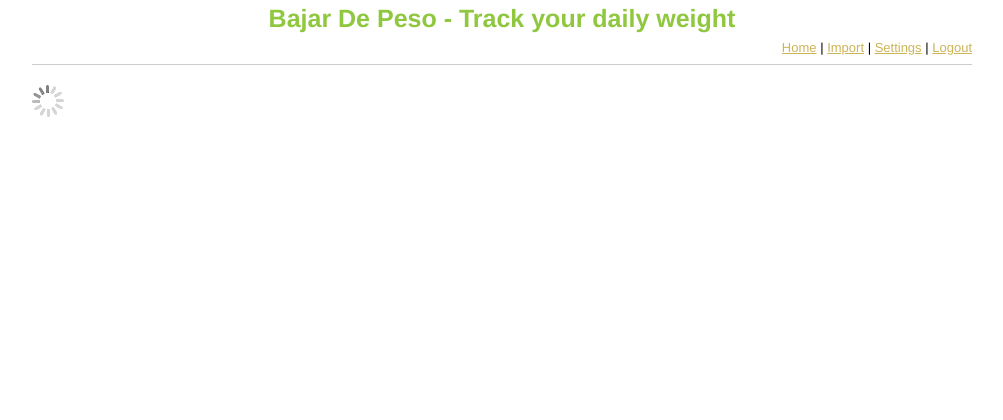
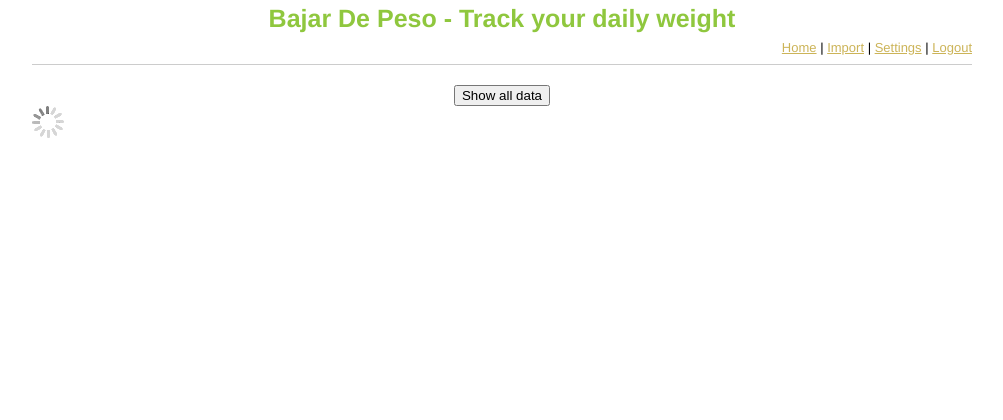
Before and after one commit to rmanocha/bajar-de-peso, a Django app: template templates/big-graph.html in a window 1280 px wide. Shown: the top 420 px of the page, without its empty margins (138-1141 px from the left). Run offline with Django 3.2, Linux system fonts and the light colour scheme; the template is opened without the code that fills it, so the values that code supplies are empty; some libraries are stand-ins or nearby versions.

Commit message:
Users can now see the graph based on how many data points they want to see.

```diff
--- a/bajarpeso/views.py
+++ b/bajarpeso/views.py
@@ -55,7 +55,8 @@ def get_weight_time_lost(settings, all_data):
 
 @login_required(False)
 def big_graph(request):
-    return direct_to_template(request, template = 'big-graph.html', extra_context = {'units' : WeightTrackerSettings.all().filter('user = ', users.get_current_user()).get().units})
+    settings = WeightTrackerSettings.all().filter('user = ', users.get_current_user()).get()
+    return direct_to_template(request, template = 'big-graph.html', extra_context = {'units' : settings.units, 'chart_max' : settings.chart_max})
 
 def main(request):
     user = users.get_current_user()
--- a/static/js/script.js
+++ b/static/js/script.js
@@ -85,32 +85,50 @@ $('#clear-all').click(function() {
 	}
 });
 
+$('#show-all-button').toggle(function() {
+    show_all = true;
+    $(this).attr('value', 'Show latest ' + $('#chart-max-data').val() + ' entries');
+    drawChart();
+}, function() {
+    show_all = false;
+    $(this).attr('value', 'Show all data');
+    drawChart();
+});
+
 google.load('visualization', '1', {'packages' : ['linechart']});
 google.setOnLoadCallback(drawChart);
 
 function drawChart() {
     if($('#placeholder').length == 0)
         return
+
     var data = new google.visualization.DataTable();
     $.getJSON('/get_chart_data/', {}, function(weight_data) {
         data.addColumn('string', 'Date');
         data.addColumn('number', 'Weight (' + weight_units + ')');
         data.addColumn('number', 'Moving Avg. (' + weight_units + ')');
-        data.addRows((weight_data.chart_max < weight_data.data.length) ? weight_data.chart_max : weight_data.data.length);
+        if(show_all)
+            data.addRows(weight_data.data.length);
+        else
+            data.addRows((weight_data.chart_max < weight_data.data.length) ? weight_data.chart_max : weight_data.data.length);
         counter = 0;
         for(var i = 0; i < weight_data.data.length; i++) {
-            if(i > weight_data.data.length - weight_data.chart_max) {
-                data.setCell(counter, 0, weight_data.data[i][0]);
-                data.setCell(counter, 1, weight_data.data[i][1]);
-            }
             if(i > 3) {
                 var tmp_sum = 0;
                 for(var j = 0; j < 5; j++)
                     tmp_sum += weight_data.data[i - j][1];
                 avg = Math.round((tmp_sum/5)*100)/100;
-                if(i > weight_data.data.length - weight_data.chart_max) {
-                    data.setCell(counter, 2, avg);
-                    counter++;
+                if(!show_all) {
+                    if(i > weight_data.data.length - weight_data.chart_max) {
+                        data.setCell(counter, 0, weight_data.data[i][0]);
+                        data.setCell(counter, 1, weight_data.data[i][1]);
+                        data.setCell(counter, 2, avg);
+                        counter++;
+                    }
+                } else {
+                    data.setCell(i, 0, weight_data.data[i][0]);
+                    data.setCell(i, 1, weight_data.data[i][1]);
+                    data.setCell(i, 2, avg);
                 }
                 $('#avg-' + weight_data.data[i][0]).html(avg);
             } else {
--- a/templates/base.html
+++ b/templates/base.html
@@ -48,6 +48,7 @@
     <script type="text/javascript" src="/static/js/script.js"></script>
     <script type="text/javascript">
         var weight_units = '{{ units }}';
+        var show_all = false;
     </script>
     <script type="text/javascript">
         var gaJsHost = (("https:" == document.location.protocol) ? "https://ssl." : "http://www.");
--- a/templates/big-graph.html
+++ b/templates/big-graph.html
@@ -1,5 +1,9 @@
 {% extends "base.html" %}
 {% block content %}
+    <div class="grid_16 spacer text-center">
+        <input type="button" value="Show all data" id="show-all-button" />
+        <input type="hidden" value="{{ chart_max }}" id="chart-max-data" />
+    </div>
     <div class="grid_16">
         <div id="placeholder" style="width: 960px; height: 480px;"><img src="/static/images/loading.gif" alt="Loading" /></div>
     </div>
```
